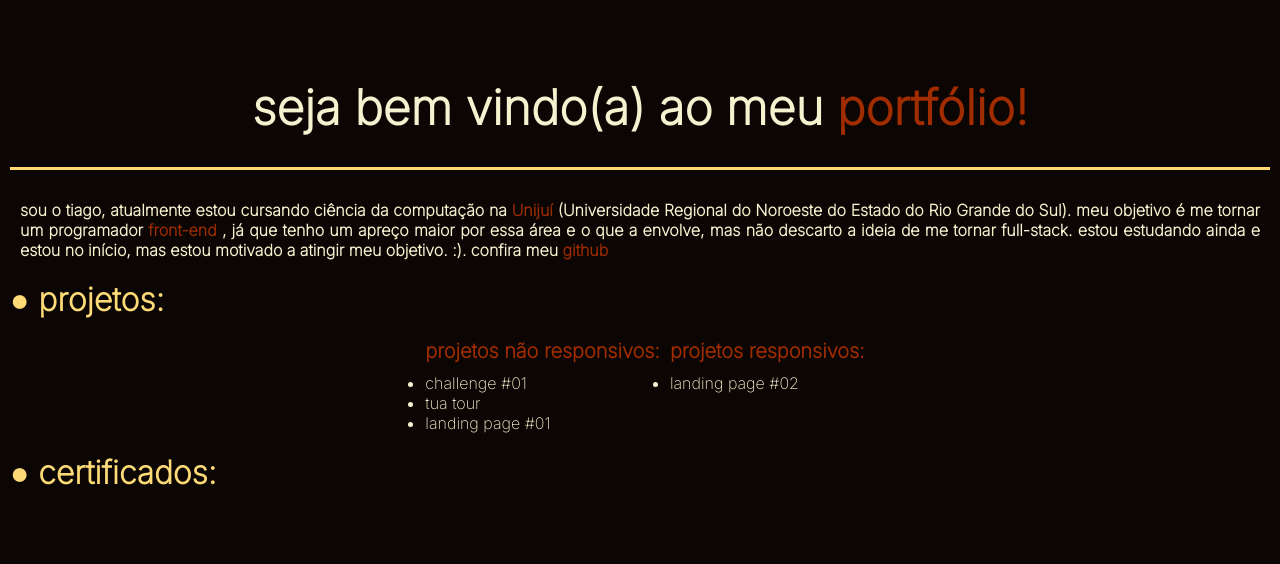
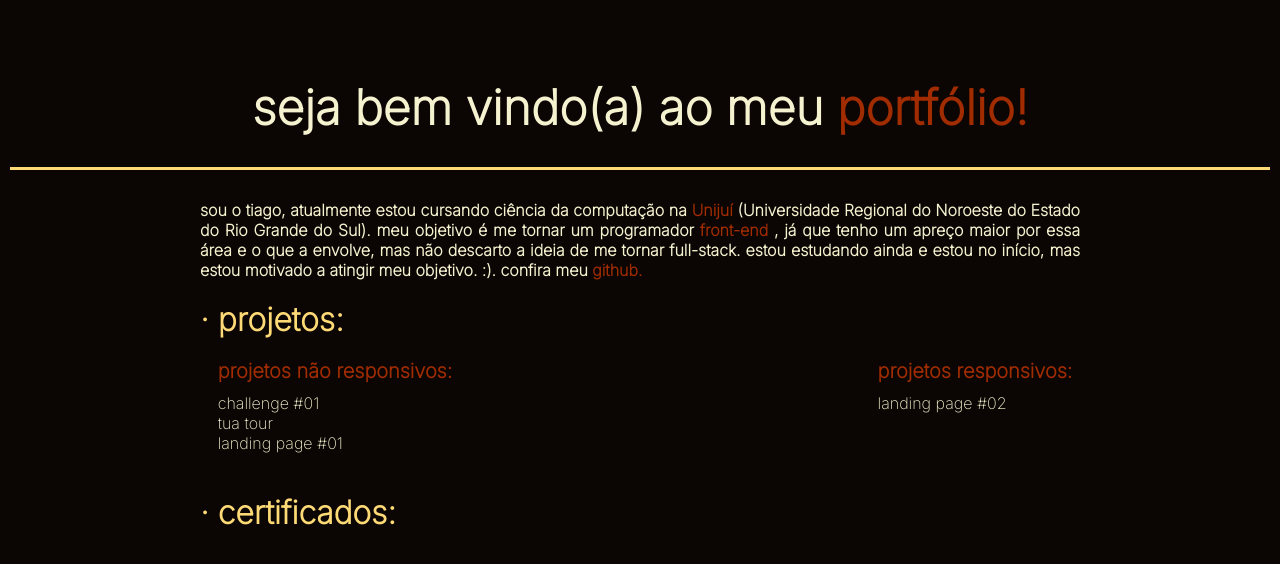
Before and after one commit to tiagograff/html_and_css, a plain HTML site: page index.html in a window 1280 px wide. Shown: the part 326-890 px from the top of the page. Before the commit the page ends 858 px from the top, so only its background shows below. Drawn offline with Linux system fonts and the light colour scheme.

Commit message:
atualizacoes landing page

```diff
--- a/index.css
+++ b/index.css
@@ -71,7 +71,7 @@ h2{
 }
 
 h2::before{
-    content: "● ";
+    content: "· ";
 }
 
 h3{
@@ -106,8 +106,8 @@ nav ul {
 
 }
 
-li{
-    text-decoration: none;
+nav ul li {
+    list-style: none;
 }
 
 nav ul a {
@@ -115,16 +115,27 @@ nav ul a {
     margin: 20px 0px;
 }
 
-@media screen and (max-width: 480px) {
-    .icone-de-perfil{
-        width: 100%;
-        height: 100%;
-        display: absolute;
-        top:-25%x
+@media screen and (min-width: 1200px) {
+    .projetos{
+        display:flex;
+        flex-direction: row;
+        justify-content:space-around;
     }
 
-    header .banner-image {
-        max-width: 100%;
-        width: 500px;
+    h2{
+        margin: 20px 200px;
+    }
+
+    h4{
+        margin: 20px 20px;
+        text-align: justify;
+        margin: 0 200px;
     }
 }
+@media screen and (max-width: 1200px) {
+    .projetos{
+        display:flex;
+        flex-direction: row;
+        justify-content:space-around;
+    }
+}
--- a/index.html
+++ b/index.html
@@ -16,7 +16,7 @@
             <a href="https://github.com/tiagograff" title="ir para GitHub"  target="_blank"><img class="foto-de-perfil" src="https://avatars.githubusercontent.com/u/87873221?v=4" alt="foto-tiago-pinz-graffunder"></a>
         </div>
         <h1>seja bem vindo(a) ao meu <span>portfólio!</span></h1>
-        <h4>sou o tiago, atualmente estou cursando ciência da computação na <span class="destaque-texto" >Unijuí</span> (Universidade Regional do Noroeste do Estado do Rio Grande do Sul). meu objetivo é me tornar um programador <span class="texto-destaque">front-end</span> , já que tenho um apreço maior por essa área e o que a envolve, mas não descarto a ideia de me tornar full-stack. estou estudando ainda e estou no início, mas estou motivado a atingir meu objetivo. :). confira meu <a class="destaque-texto" href="https://github.com/tiagograff">github</a></h4>
+        <h4>sou o tiago, atualmente estou cursando ciência da computação na <span class="destaque-texto" >Unijuí</span> (Universidade Regional do Noroeste do Estado do Rio Grande do Sul). meu objetivo é me tornar um programador <span class="texto-destaque">front-end</span> , já que tenho um apreço maior por essa área e o que a envolve, mas não descarto a ideia de me tornar full-stack. estou estudando ainda e estou no início, mas estou motivado a atingir meu objetivo. :). confira meu <a class="destaque-texto" href="https://github.com/tiagograff">github.</a></h4>
     </header>
     <body>
         <main>
```
